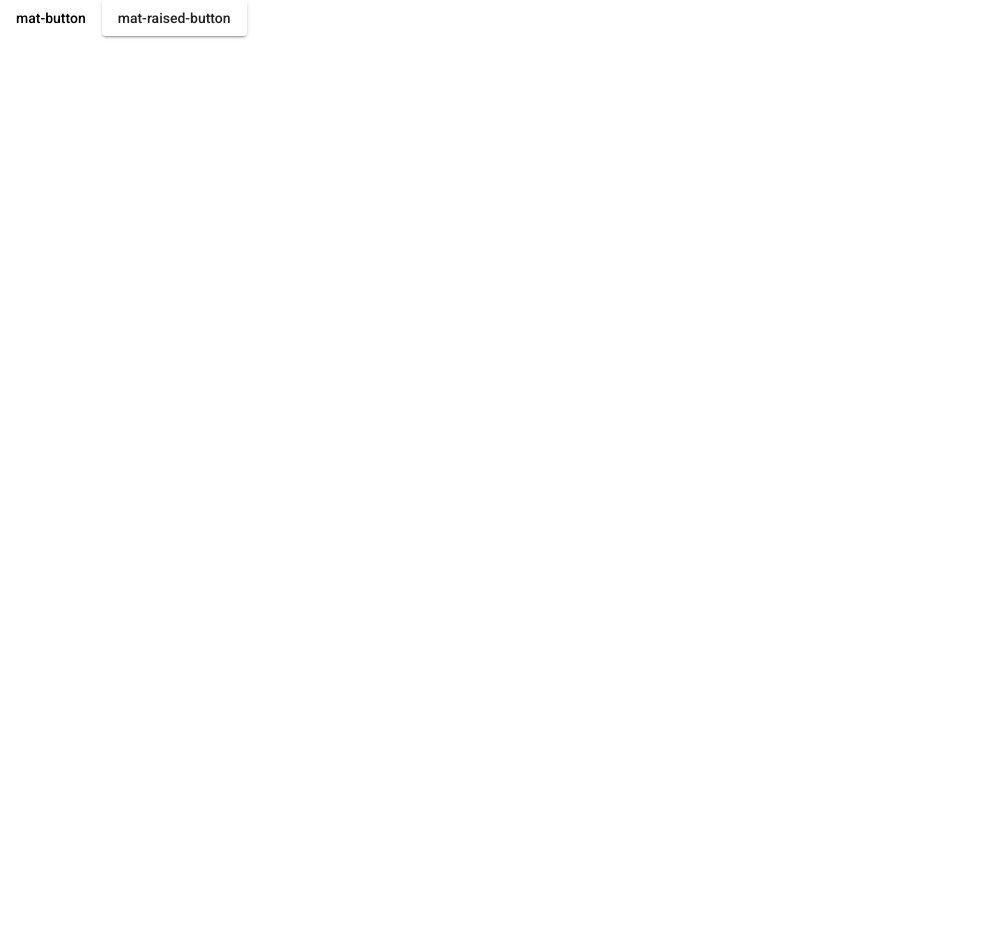
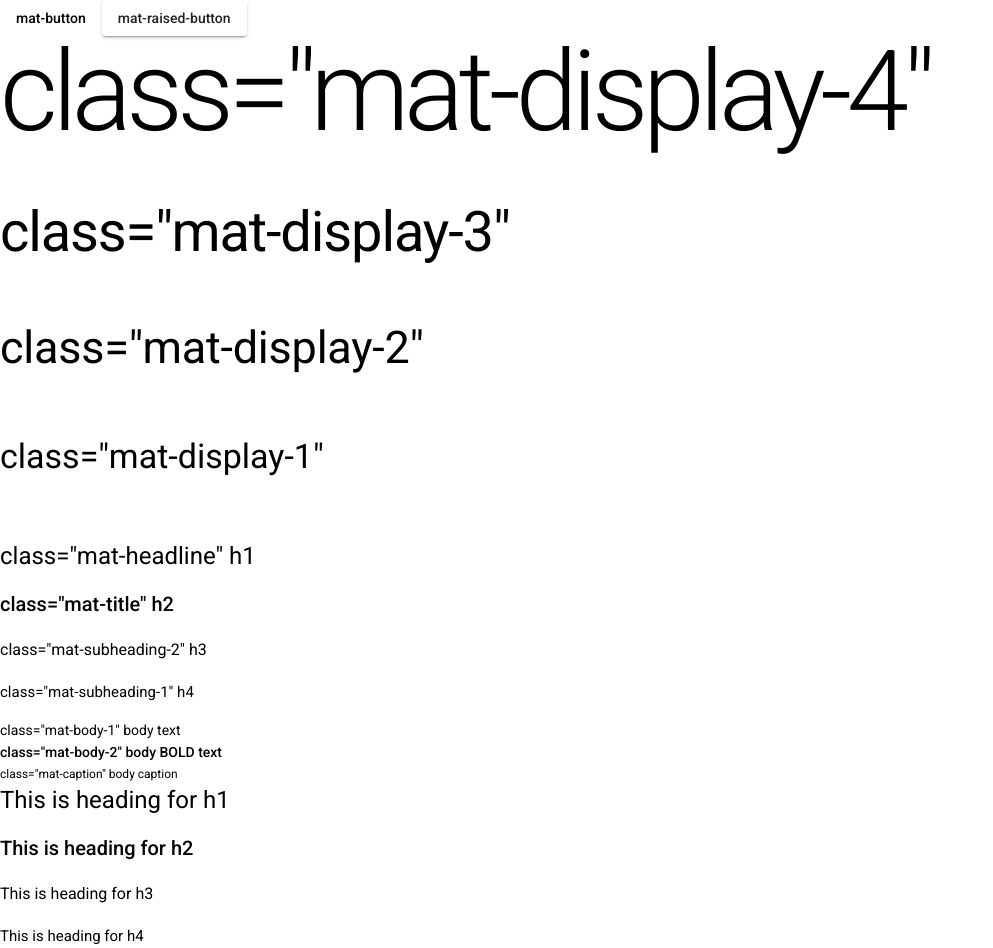
Before and after one commit to ItzhakVilensky/material-demo, an Angular app in the folder material/: page / in a window 1280 px wide. Shown: the whole page, without its empty margins (0-993 px from the left). Before the commit the page ends 800 px from the top, so only its background shows below. Built offline with nearby package versions, Linux system fonts and the light colour scheme.

Commit message:
typography = style and appearance

```diff
--- a/material/src/app/app.component.html
+++ b/material/src/app/app.component.html
@@ -1,2 +1,23 @@
 <button mat-button>mat-button</button>
 <button mat-raised-button>mat-raised-button</button>
+
+<div class="mat-display-4">class="mat-display-4"</div>
+<div class="mat-display-3">class="mat-display-3"</div>
+<div class="mat-display-2">class="mat-display-2"</div>
+<div class="mat-display-1">class="mat-display-1"</div>
+
+<div class="mat-headline"> class="mat-headline" h1</div>
+<div class="mat-title">class="mat-title" h2</div>
+<div class="mat-subheading-2">class="mat-subheading-2" h3</div>
+<div class="mat-subheading-1">class="mat-subheading-1" h4</div>
+
+<div class="mat-body-1">class="mat-body-1" body text</div>
+<div class="mat-body-2">class="mat-body-2" body BOLD text</div>
+<div class="mat-caption">class="mat-caption" body caption</div>
+
+<div class="mat-typography">
+  <h1>This is heading for h1</h1>
+  <h2>This is heading for h2</h2>
+  <h3>This is heading for h3</h3>
+  <h4>This is heading for h4</h4>
+</div>
```
